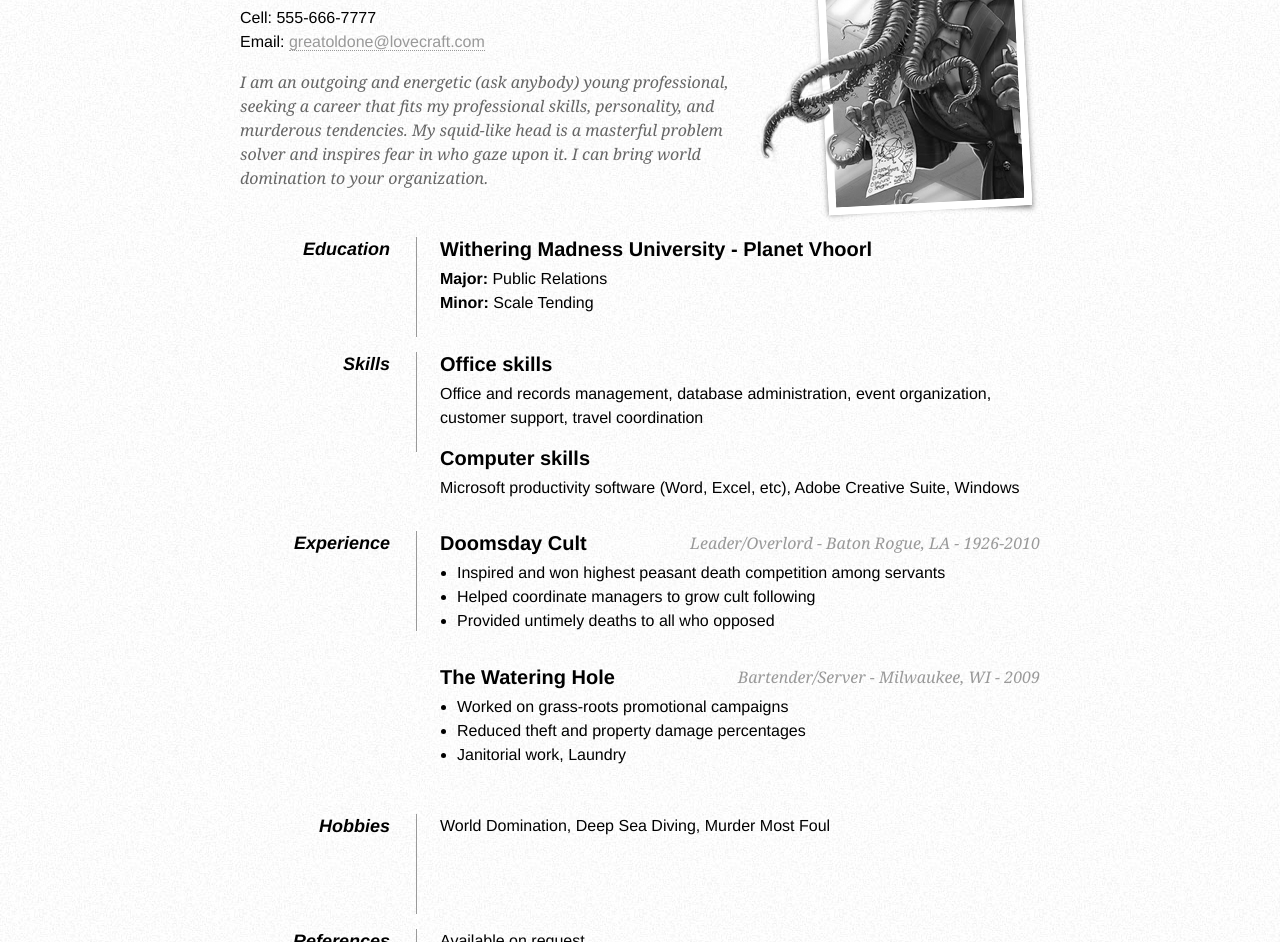
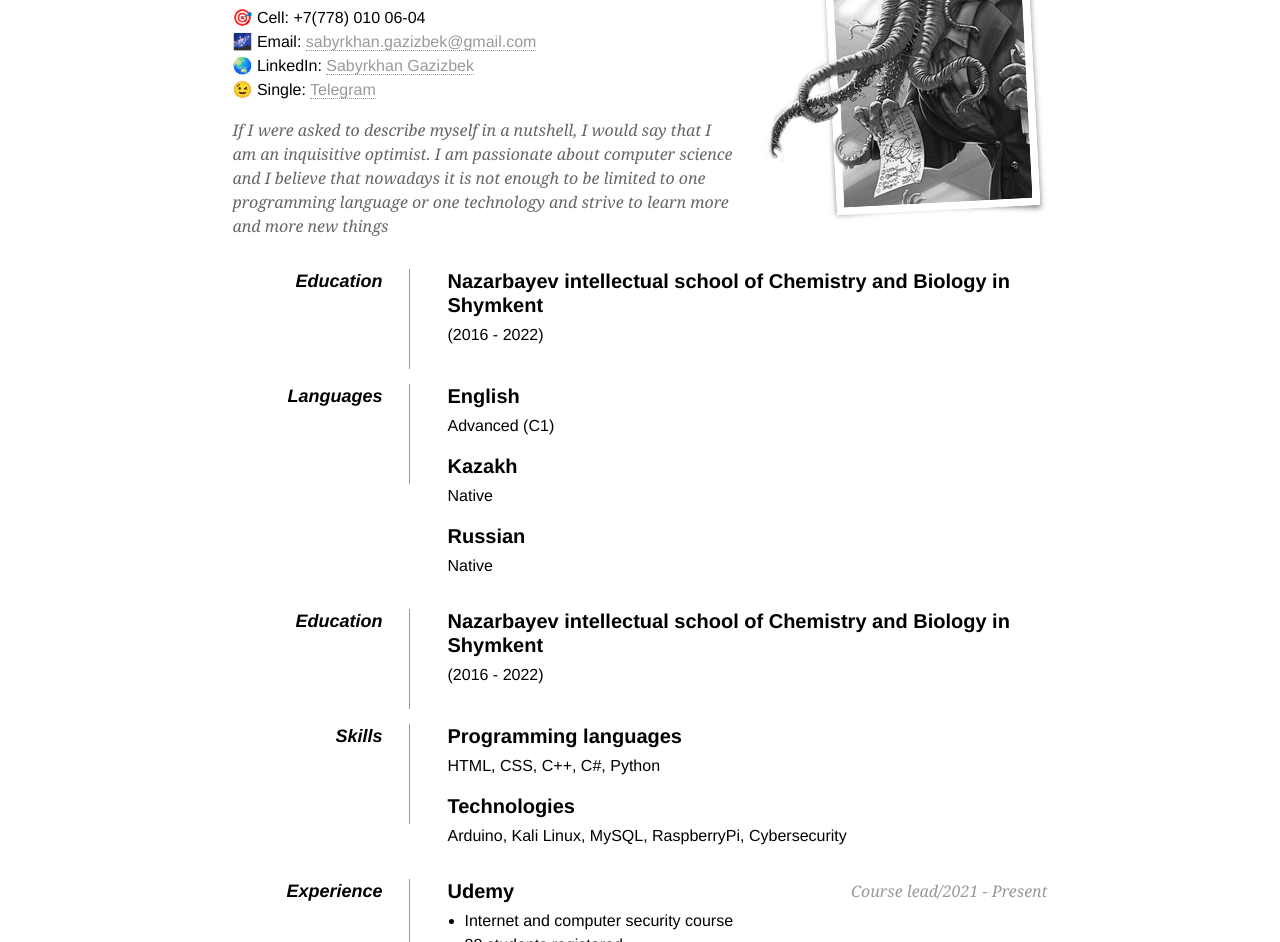
Before and after one commit to wondersabyr/wondersabyr.github.io, a plain HTML site: page index.html in a window 1280 px wide. Shown: the part 91-1033 px from the top of the page. Drawn offline with Linux system fonts and the light colour scheme.

Commit message:
My website

```diff
--- a/index.html
+++ b/index.html
@@ -1,18 +1,19 @@
-<!DOCTYPE html PUBLIC "-//W3C//DTD XHTML 1.0 Strict//EN"
-"http://www.w3.org/TR/xhtml1/DTD/xhtml1-strict.dtd">
+<!DOCTYPE html>
 
-<html xmlns="http://www.w3.org/1999/xhtml" xml:lang="en" lang="en">
+<html>
 
 <head>
      <meta http-equiv="Content-Type" content="text/html; charset=utf-8"/>
 
-     <title>One Page Resume</title>
+     <title>Gazizbek's profile</title>
+	 <base target="_blank">
+	  <link rel="shortcut icon" href="images/favicon.ico" type="image/x-icon">
 
      <style type="text/css">
         * { margin: 0; padding: 0; }
-        body { font: 16px Helvetica, Sans-Serif; line-height: 24px; background: url(images/noise.jpg); }
+        body { font: 16px Helvetica, Sans-Serif; line-height: 24px; }
         .clear { clear: both; }
-        #page-wrap { width: 800px; margin: 40px auto 60px; }
+        #page-wrap { width: 815px; margin: 40px auto 60px; }
         #pic { float: right; margin: -30px 0 0 0; }
         h1 { margin: 0 0 16px 0; padding: 0 0 16px 0; font-size: 42px; font-weight: bold; letter-spacing: -2px; border-bottom: 1px solid #999; }
         h2 { font-size: 20px; margin: 0 0 6px 0; position: relative; }
@@ -33,75 +34,108 @@
 
     <div id="page-wrap">
 
-        <img src="images/cthulu.png" alt="Photo of Cthulu" id="pic" />
+        <img src="images/cthulu.png" alt="Photo" id="pic" />
 
         <div id="contact-info" class="vcard">
 
             <!-- Microformats! -->
 
-            <h1 class="fn">C'thulhu</h1>
+            <h1 class="fn">Sabyrkhan Gazizbek</h1>
 
             <p>
-                Cell: <span class="tel">555-666-7777</span><br />
-                Email: <a class="email" href="mailto:greatoldone@lovecraft.com">greatoldone@lovecraft.com</a>
+                &#127919; Cell: <span class="tel">+7(778) 010 06-04</span><br/>
+                &#127756; Email: <a class="email" href="mailto:sabyrkhan.gazizbek@.com">sabyrkhan.gazizbek@gmail.com</a><br/>
+				&#x1f30f; LinkedIn: <a class="LinkedIn" href="https://www.linkedin.com/in/gazizbek-sabyrkhan/">Sabyrkhan Gazizbek</a><br/>
+				&#128521; Single: <a class="Telegram" href="https://t.me/lilgazi">Telegram</a>
+
             </p>
         </div>
 
         <div id="objective">
-            <p>
-                I am an outgoing and energetic (ask anybody) young professional, seeking a
-                career that fits my professional skills, personality, and murderous tendencies.
-                My squid-like head is a masterful problem solver and inspires fear in who gaze upon it.
-                I can bring world domination to your organization.
+
+			<p>
+                If I were asked to describe myself in a nutshell, I would say that I am an inquisitive optimist.
+				I am passionate about computer science and I believe that nowadays
+				it is not enough to be limited to one programming language or one technology and strive to learn more and more new things
             </p>
         </div>
 
         <div class="clear"></div>
 
         <dl>
+		<dd class="clear"></dd>
+
+            <dt>Education</dt>
+            <dd>
+                <h2>Nazarbayev intellectual school of Chemistry and Biology in Shymkent</h2>
+                <p>(2016 - 2022)</p>
+            </dd>
+
+            <dd class="clear"></dd>
+
+            <dt>Languages</dt>
+            <dd>
+				<h2>English</h2>
+                <p>Advanced (C1)</p>
+
+                <h2>Kazakh</h2>
+                <p>Native</p>
+
+                <h2>Russian</h2>
+                <p>Native</p>
+            </dd>
+
             <dd class="clear"></dd>
 
             <dt>Education</dt>
             <dd>
-                <h2>Withering Madness University - Planet Vhoorl</h2>
-                <p><strong>Major:</strong> Public Relations<br />
-                   <strong>Minor:</strong> Scale Tending</p>
+                <h2>Nazarbayev intellectual school of Chemistry and Biology in Shymkent</h2>
+                <p>(2016 - 2022)</p>
             </dd>
 
             <dd class="clear"></dd>
 
             <dt>Skills</dt>
             <dd>
-                <h2>Office skills</h2>
-                <p>Office and records management, database administration, event organization, customer support, travel coordination</p>
+                <h2>Programming languages</h2>
+                <p>HTML, CSS, C++, C#, Python</p>
 
-                <h2>Computer skills</h2>
-                <p>Microsoft productivity software (Word, Excel, etc), Adobe Creative Suite, Windows</p>
+                <h2>Technologies</h2>
+                <p>Arduino, Kali Linux, MySQL, RaspberryPi, Cybersecurity </p>
             </dd>
 
             <dd class="clear"></dd>
 
             <dt>Experience</dt>
             <dd>
-                <h2>Doomsday Cult <span>Leader/Overlord - Baton Rogue, LA - 1926-2010</span></h2>
+                <h2>Udemy<span>Course lead/2021 - Present</span></h2>
                 <ul>
-                    <li>Inspired and won highest peasant death competition among servants</li>
-                    <li>Helped coordinate managers to grow cult following</li>
-                    <li>Provided untimely deaths to all who opposed</li>
+                    <li>Internet and computer security course</li>
+                    <li>88 students registered</li>
+                    <li>Average course grade is 4.6 out of 5</li>
+					<a href="https://www.udemy.com/course/basic-internet-security/">Click here to check it out</a>
                 </ul>
 
-                <h2>The Watering Hole <span>Bartender/Server - Milwaukee, WI - 2009</span></h2>
+                <h2>Tumar Team<span>Founder/2020 - Present</span></h2>
                 <ul>
-                    <li>Worked on grass-roots promotional campaigns</li>
-                    <li>Reduced theft and property damage percentages</li>
-                    <li>Janitorial work, Laundry</li>
+                    <li>Helping school students to study effectively</li>
                 </ul>
             </dd>
 
             <dd class="clear"></dd>
 
-            <dt>Hobbies</dt>
-            <dd>World Domination, Deep Sea Diving, Murder Most Foul</dd>
+            <dt>Certifications</dt>
+            <dd>
+<li>Cybersecurity Roles, Processes & Operating System Security from IBM <a href="https://www.coursera.org/account/accomplishments/certificate/S9AA6ZYZTVA6">Check</a></li>
+<li>Engineering Virtual Program at Goldman Sachs <a href="https://insidesherpa.s3.amazonaws.com/completion-certificates/Goldman%20Sachs/NPdeQ43o8P9HJmJzg_Goldman%20Sachs_RiPKpCjb2wkGvwMWC_completion_certificate.pdf">Check</a></li>
+<li>Technology Consulting Virtual Internship at Deloitte <a href="https://insidesherpa.s3.amazonaws.com/completion-certificates/Deloitte/FqFtWwQzNxJ8Qsh5H_Deloitte_RiPKpCjb2wkGvwMWC_completion_certificate.pdf">Check</a></li>
+<li>Software Engineering Virtual Experience at J.P. Morgan Chase & Co. <a href="https://insidesherpa.s3.amazonaws.com/completion-certificates/JP%20Morgan/R5iK7HMxJGBgaSbvk_JPMorgan%20Chase_RiPKpCjb2wkGvwMWC_completion_certificate.pdf">Check</a></li>
+<li>Penetration Testing, Incident Response and Forensics from IBM <a href="https://www.coursera.org/account/accomplishments/verify/CYZCTUK48KWG">Check</a></li>
+<li>Cryptography and Information Theory from University of Colorado <a href="https://www.coursera.org/account/accomplishments/verify/65DBUWVMRG66">Check</a></li>
+<li>Introduction to Cybersecurity Tools & Cyber Attacks from IBM <a href="https://www.coursera.org/account/accomplishments/verify/RT82RWYF452K">Check</a></li>
+<li>Introduction to Enterprise Computing from IBM <a href="https://www.coursera.org/account/accomplishments/verify/V7R79DUMPD6R">Check</a></li>
+<li>Introduction to the Internet of Things and Embedded Systems from UCI <a href="https://www.coursera.org/account/accomplishments/verify/R822ACNBA4TC">Check</a></li>
+</dd>
 
             <dd class="clear"></dd>
 
```
Also changed, not shown: images/favicon.ico (added), images/icons8-laptop-coding-96.png (added).
